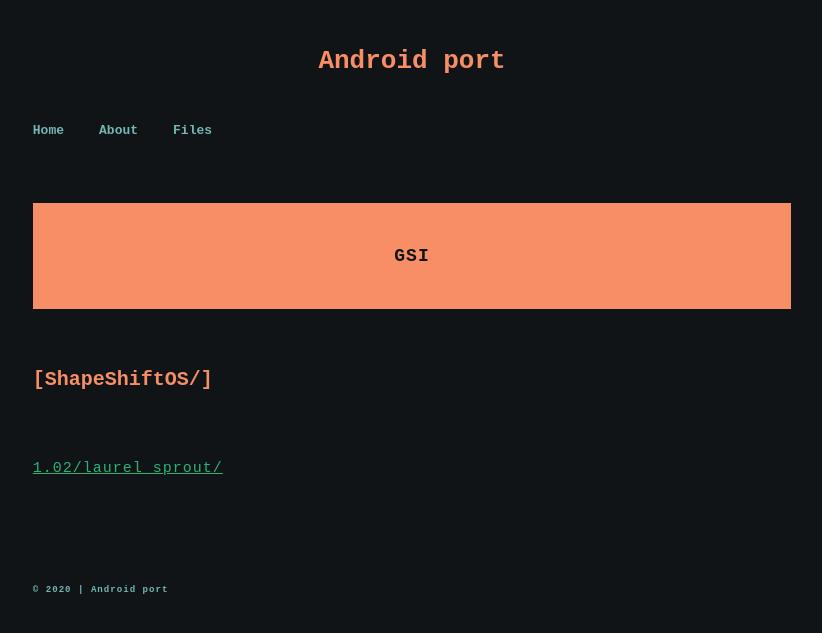
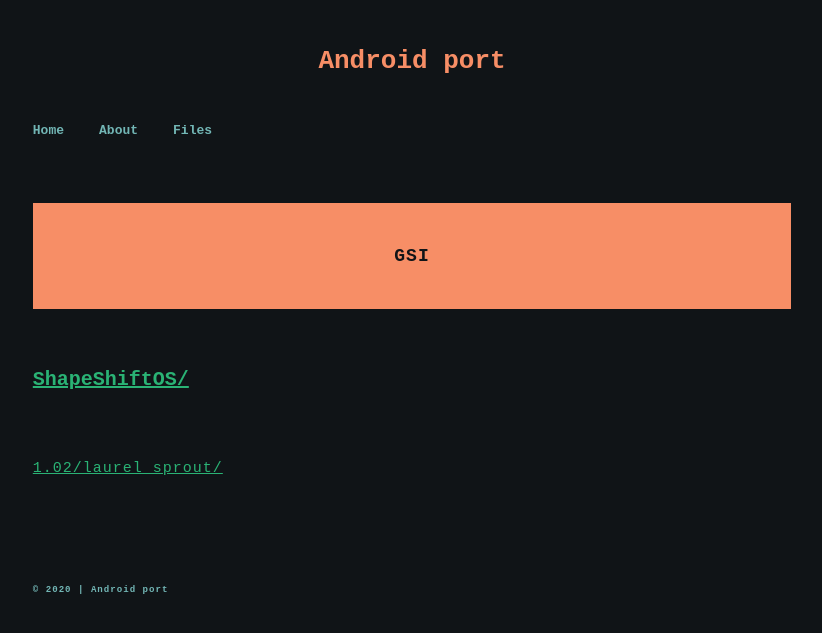
Before and after one commit to koumaza/android, a Jekyll site: the page built from gsi.md, in a window 1280 px wide. Shown: the top 633 px of the page, without its empty margins (228-1050 px from the left). Built offline with Jekyll 4.4.1, drawn with Linux system fonts in a browser that asks for light colours.

Commit message:
Update gsi.md

```diff
--- a/gsi.md
+++ b/gsi.md
@@ -2,5 +2,5 @@
 title: GSI
 layout: page
 ---
-# [ShapeShiftOS/]
+# [ShapeShiftOS/](#)
 [1.02/laurel_sprout/](https://github.com/koumaza/android/releases/tag/ErfanGSI-ShapeShiftOS-1.02-laurel_sprout)
```
